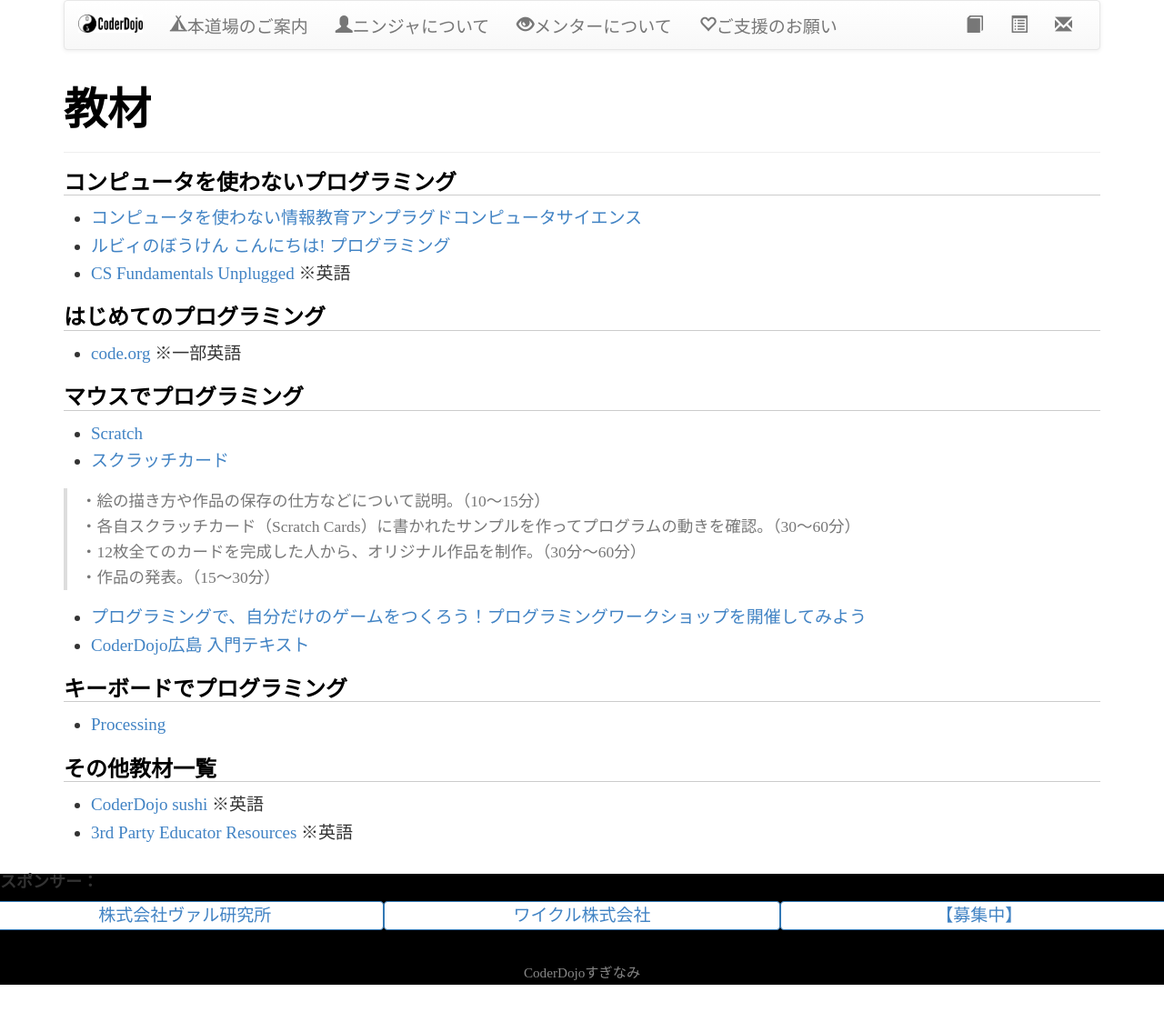
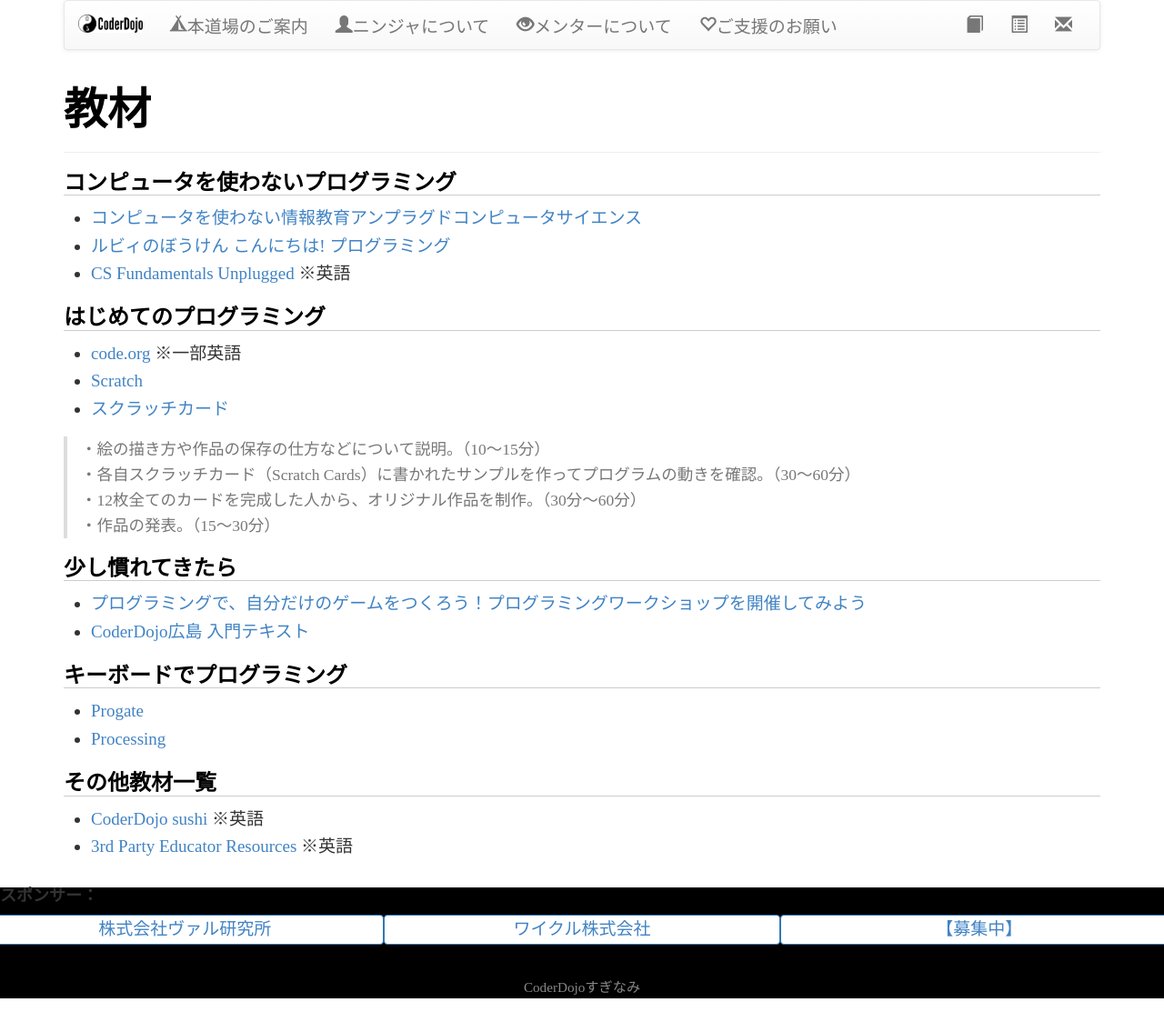
Before and after one commit to coderdojo-suginami/coderdojo-suginami.github.io, a Jekyll site: the page built from materials/index.md, in a window 1280 px wide. Shown: the whole page at 91% size. Built offline with Jekyll 4.4.1, drawn with Linux system fonts in a browser that asks for light colours.

Commit message:
Update materials

```diff
--- a/materials/index.md
+++ b/materials/index.md
@@ -12,9 +12,6 @@ title: 教材
 ## はじめてのプログラミング
 
 * [code.org](https://code.org/) ※一部英語
-
-## マウスでプログラミング
-
 * [Scratch](https://scratch.mit.edu/)
 * [スクラッチカード](http://etoys.jp/scratch/download.html)
 
@@ -23,12 +20,14 @@ title: 教材
 > ・12枚全てのカードを完成した人から、オリジナル作品を制作。（30分～60分）<br />
 > ・作品の発表。（15～30分）
 
+## 少し慣れてきたら
+
 * [プログラミングで、自分だけのゲームをつくろう！プログラミングワークショップを開催してみよう](http://www.canvas.ws/p-ws/guidance.html)
 * [CoderDojo広島 入門テキスト](http://www.coderdojo-hiroshima.com/%E5%AD%A6%E7%BF%92%E3%83%92%E3%83%B3%E3%83%88/coderdojo%E5%BA%83%E5%B3%B6%E3%81%AE%E3%83%86%E3%82%AD%E3%82%B9%E3%83%88%E3%82%92%E5%85%AC%E9%96%8B%E3%81%97%E3%81%BE%E3%81%99%E3%80%82)
 
-
 ## キーボードでプログラミング
 
+* [Progate](https://prog-8.com/)
 * [Processing](https://processing.org/)
 
 ## その他教材一覧
```
